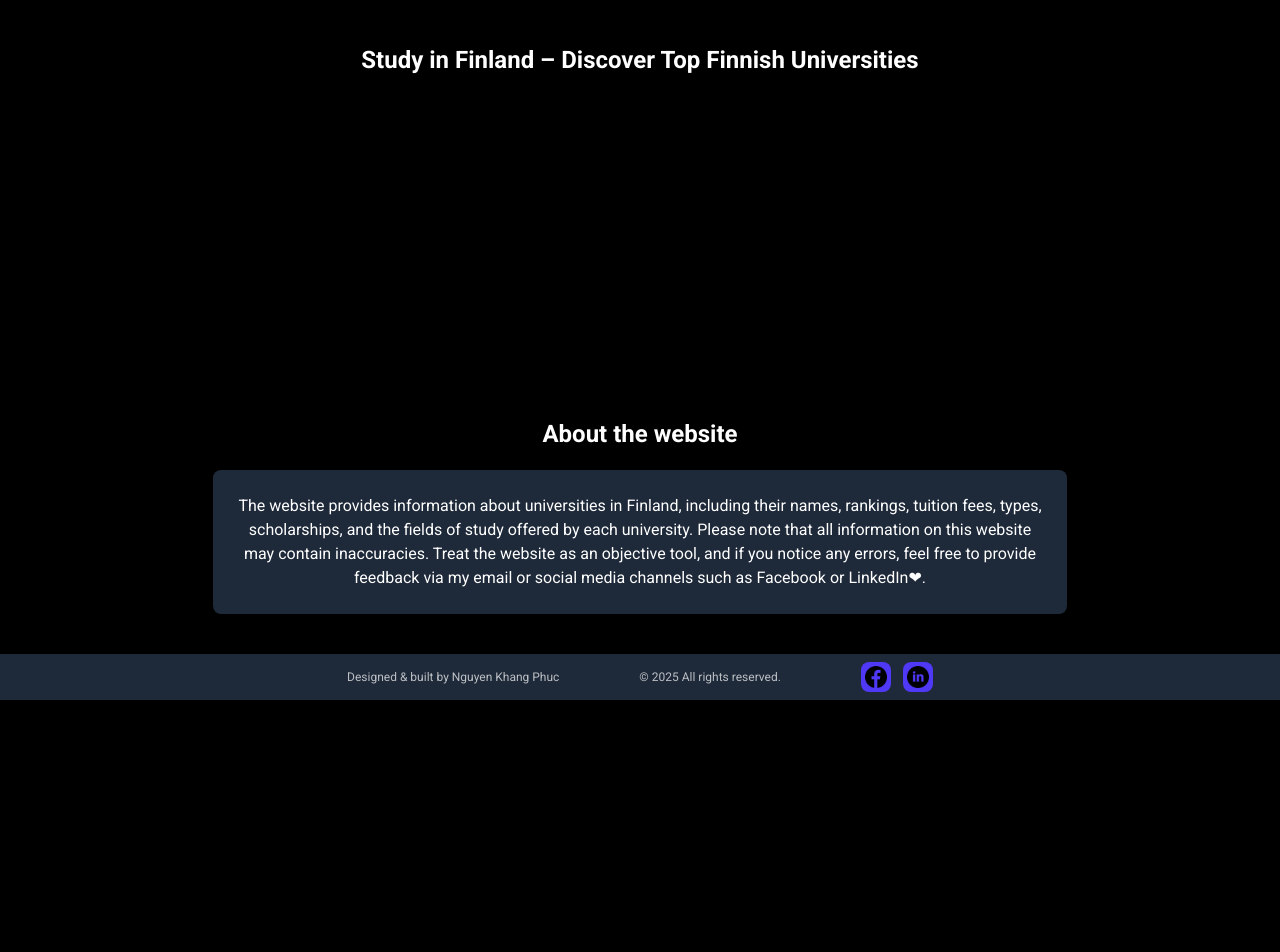
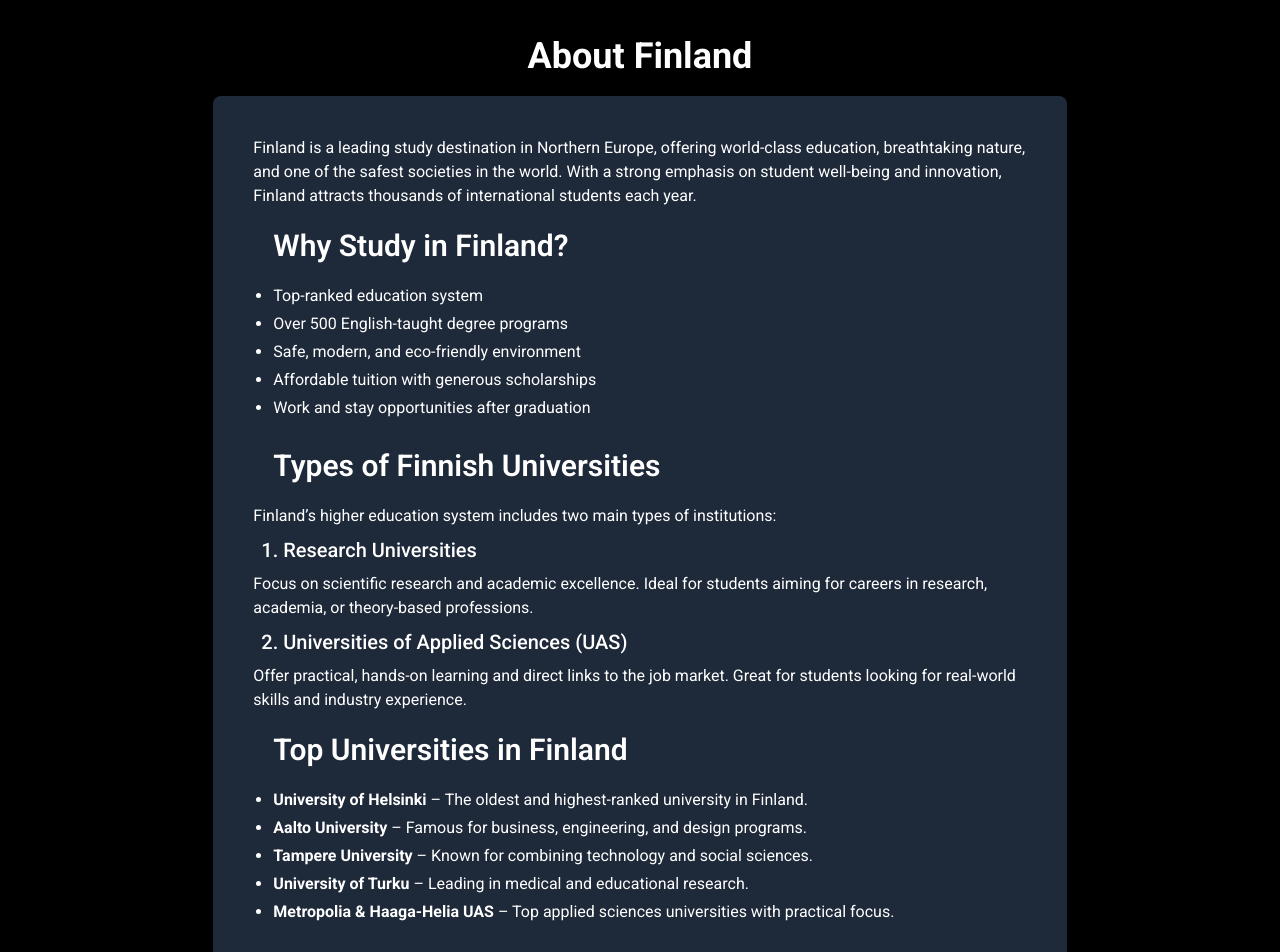
Before and after one commit to NguyenKhangPhuc/FinlandUni-FrontEnd, a Next.js app: page /finland-overview in a window 1280 px wide. Shown: the part 100-1052 px from the top of the page. Before the commit the page ends 800 px from the top, so only its background shows below. Built offline with nearby package versions, Linux system fonts and the light colour scheme.

Commit message:
Finland overview: Finished design and content for Finland overview page

```diff
--- a/src/app/finland-overview/page.tsx
+++ b/src/app/finland-overview/page.tsx
@@ -1,14 +1,45 @@
-import React from "react"
-
 export default function Home() {
     return (
-        <div className="w-full flex justify-center">
-            <div className="w-2/3 p-2 text-white">
-                <div className="w-full text-center header">Study in Finland – Discover Top Finnish Universities</div>
+        <div className="w-full flex flex-col items-center">
+            <h1 className="w-full text-center pb-5">About Finland</h1>
+            <div className="w-2/3 text-white bg-gray-800 p-10 rounded-lg">
 
 
+                <p>Finland is a leading study destination in Northern Europe, offering world-class education, breathtaking nature, and one of the safest societies in the world. With a strong emphasis on student well-being and innovation, Finland attracts thousands of international students each year.</p>
 
+                <h2>Why Study in Finland?</h2>
+                <ul>
+                    <li>Top-ranked education system</li>
+                    <li>Over 500 English-taught degree programs</li>
+                    <li>Safe, modern, and eco-friendly environment</li>
+                    <li>Affordable tuition with generous scholarships</li>
+                    <li>Work and stay opportunities after graduation</li>
+                </ul>
 
+                <h2>Types of Finnish Universities</h2>
+                <p>Finland’s higher education system includes two main types of institutions:</p>
+                <h3>1. Research Universities</h3>
+                <p>Focus on scientific research and academic excellence. Ideal for students aiming for careers in research, academia, or theory-based professions.</p>
+                <h3>2. Universities of Applied Sciences (UAS)</h3>
+                <p>Offer practical, hands-on learning and direct links to the job market. Great for students looking for real-world skills and industry experience.</p>
+
+                <h2>Top Universities in Finland</h2>
+                <ul>
+                    <li><strong>University of Helsinki</strong> – The oldest and highest-ranked university in Finland.</li>
+                    <li><strong>Aalto University</strong> – Famous for business, engineering, and design programs.</li>
+                    <li><strong>Tampere University</strong> – Known for combining technology and social sciences.</li>
+                    <li><strong>University of Turku</strong> – Leading in medical and educational research.</li>
+                    <li><strong>Metropolia & Haaga-Helia UAS</strong> – Top applied sciences universities with practical focus.</li>
+                </ul>
+
+                <h2>Tuition Fees & Scholarships</h2>
+                <p>Tuition fees for non-EU/EEA students range from €4,000 to €18,000 per year. However, most Finnish universities offer scholarships that can cover 50–100% of the tuition fee, along with possible living cost support.</p>
+
+                <h2>Life in Finland as an International Student</h2>
+                <p>Students enjoy high-quality public services, reliable transport, affordable housing, and a vibrant student life. With a residence permit, you can work part-time and stay up to 1 year after graduation to find a job.</p>
+
+                <h2>Start Your Study Journey in Finland</h2>
+                <p>Whether you&apos;re interested in technology, education, sustainability, or business, Finland offers high-quality programs and global career pathways. Apply now and build your future in one of the most advanced and student-friendly countries in the world.</p>
             </div>
         </div>
 
--- a/src/app/globals.css
+++ b/src/app/globals.css
@@ -312,7 +312,7 @@
 }
 
 .header {
-  @apply text-white font-bold text-2xl;
+  @apply text-white font-bold text-4xl;
 }
 
 .input {
@@ -342,3 +342,25 @@
 .recommendation {
   @apply text-center p-2 text-sm hover:bg-gray-800 duration-200 cursor-pointer rounded-lg
 }
+
+
+
+h1 {
+  @apply text-4xl font-bold text-white;
+}
+
+h2 {
+  @apply text-3xl font-semibold text-white p-5;
+}
+
+h3 {
+  @apply text-xl font-medium text-white p-2;
+}
+
+ul {
+  @apply list-disc pl-5 text-white mb-2;
+}
+
+li {
+  @apply mb-1 text-white;
+}
```
